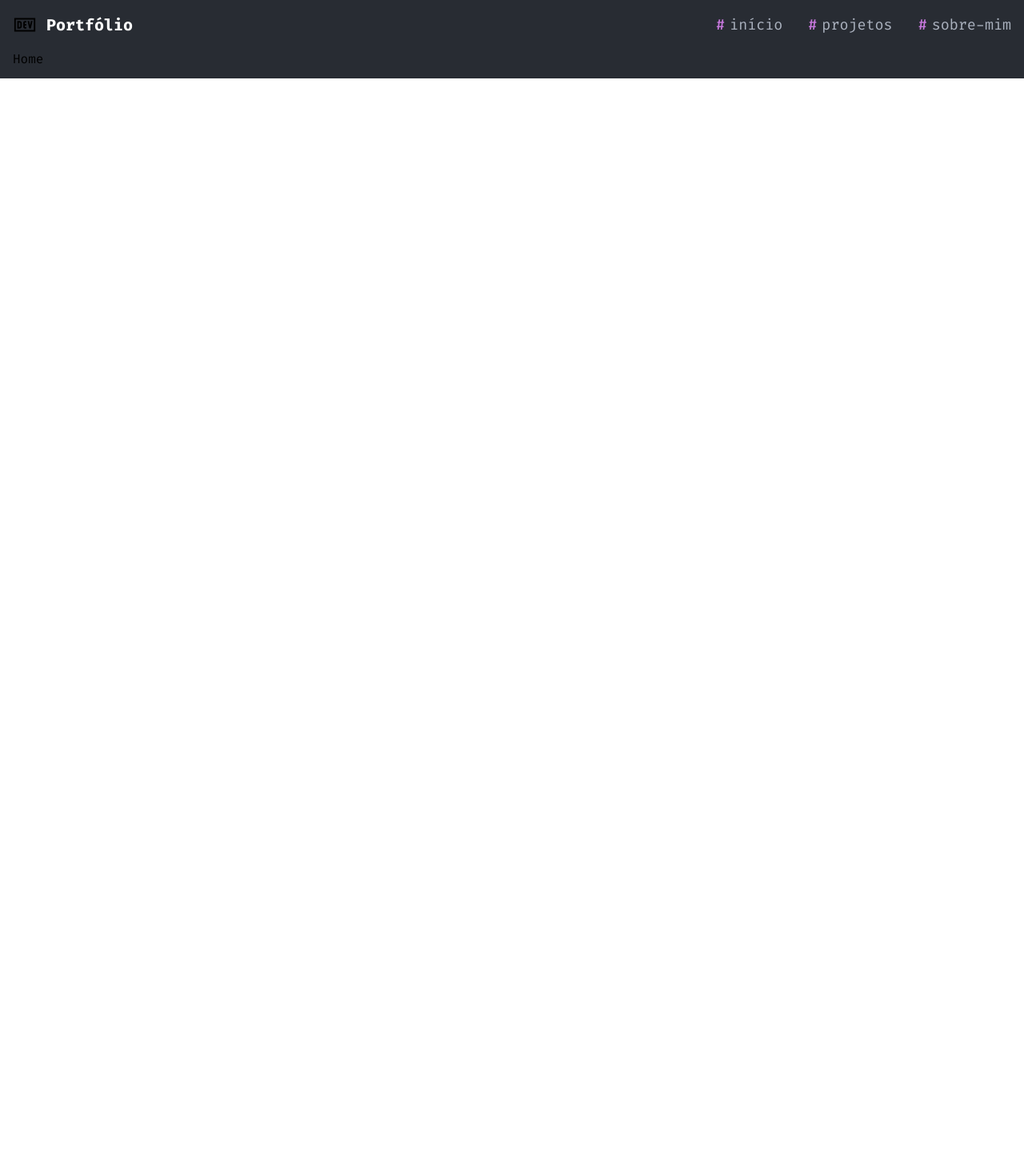
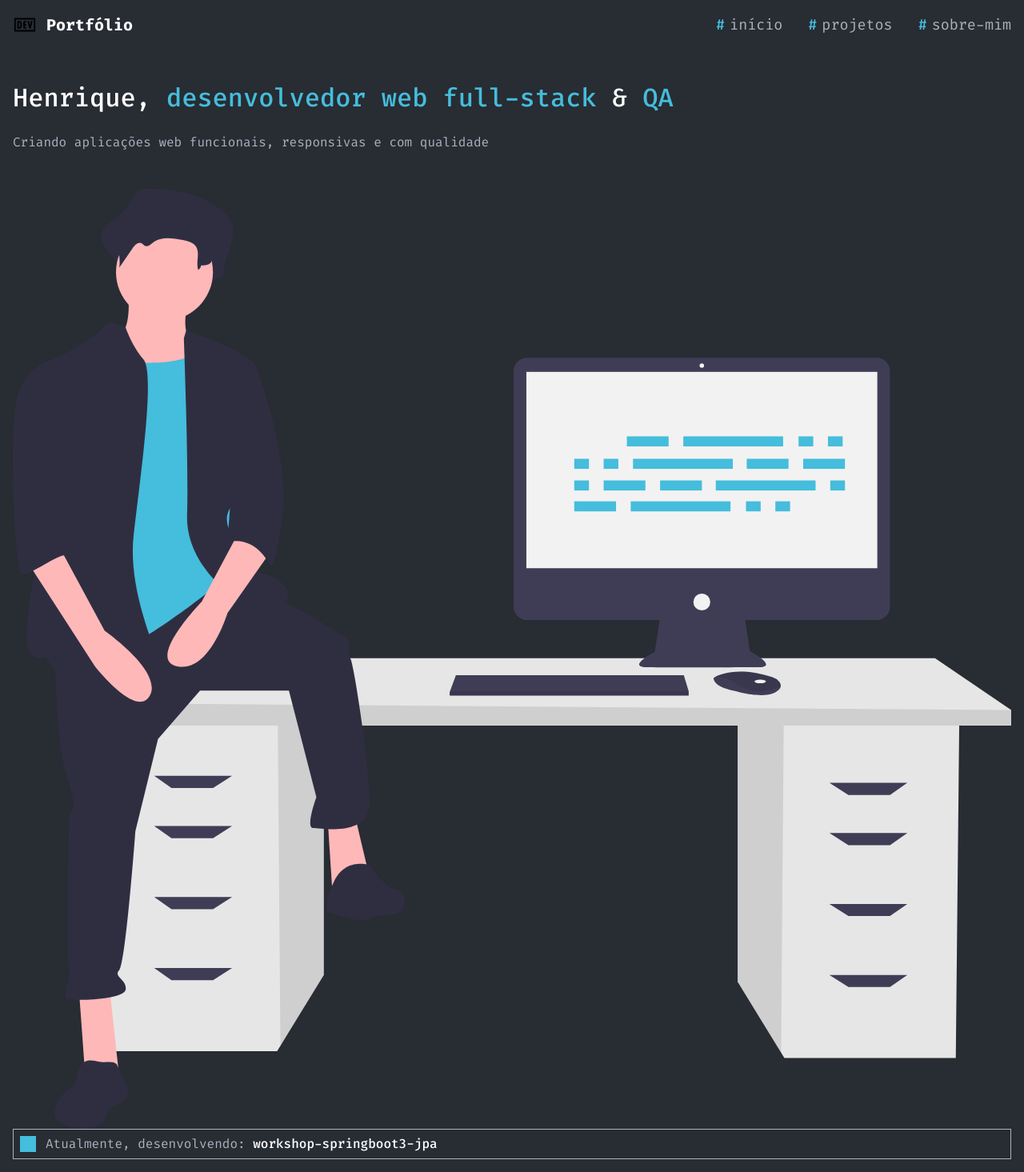
Before and after one commit to HenriqueContini/Portfolio, a React (Vite) app: page / in a window 1280 px wide. Shown: the whole page at 80% size. Before the commit the page ends 800 px from the top, so only its background shows below. Built offline with nearby package versions, Linux system fonts and the light colour scheme.

Commit message:
Feat: Banner

```diff
--- a/src/App.jsx
+++ b/src/App.jsx
@@ -5,7 +5,7 @@ import Header from "./components/header";
 
 const theme = {
   color: {
-    primary: "#C778DD",
+    primary: "#45BDDC",
     gray: "#ABB2BF",
     background: "#282C33",
     white: "#FFFFFF",
--- /dev/null
+++ b/src/components/banner/index.jsx
@@ -0,0 +1,35 @@
+import * as S from "./styles";
+import profileImg from "../../assets/profileImg.svg";
+import React from "react";
+import { RiCheckboxBlankFill } from "react-icons/ri";
+import { MdCircle } from "react-icons/md";
+import { FaSquareFull } from "react-icons/fa";
+
+export default function Banner() {
+  return (
+    <S.bannerContainer>
+      <S.textWrapper>
+        <S.bannerTitle>
+          Henrique, <span>desenvolvedor web full-stack</span> & <span>QA</span>
+        </S.bannerTitle>
+        <S.bannerText>
+          Criando aplicações web funcionais, responsivas e com qualidade
+        </S.bannerText>
+      </S.textWrapper>
+      <S.imageWrapper>
+        <S.bannerImage
+          src={profileImg}
+          alt="Imagem de uma pessoa orgulhosa de si mesma, ao lado de um computador"
+        />
+        <S.workingOnWrapper>
+          <S.workingOnIcon>
+            <FaSquareFull />
+          </S.workingOnIcon>
+          <S.workingOnText>
+            Atualmente, desenvolvendo: <span>workshop-springboot3-jpa</span>
+          </S.workingOnText>
+        </S.workingOnWrapper>
+      </S.imageWrapper>
+    </S.bannerContainer>
+  );
+}
--- /dev/null
+++ b/src/components/banner/styles.js
@@ -0,0 +1,68 @@
+import styled from "styled-components";
+
+export const bannerContainer = styled.section`
+  display: flex;
+  flex-direction: column;
+  gap: 50px;
+`;
+
+export const textWrapper = styled.article`
+  display: flex;
+  flex-direction: column;
+  gap: 26px;
+`;
+
+export const bannerTitle = styled.h2`
+  font-size: 2rem;
+  line-height: 2.75rem;
+  color: ${(props) => props.theme.color.white};
+  font-weight: 500;
+
+  & > span {
+    color: ${(props) => props.theme.color.primary};
+  }
+`;
+
+export const bannerText = styled.p`
+  font-size: 1rem;
+  color: ${(props) => props.theme.color.gray};
+`;
+
+export const imageWrapper = styled.div`
+  display: flex;
+  flex-direction: column;
+`;
+
+export const bannerImage = styled.img`
+  width: 100%;
+`;
+
+export const workingOnWrapper = styled.div`
+  display: flex;
+  flex-direction: row;
+  align-items: center;
+  gap: 12px;
+  padding: 8px;
+  border: 1px solid ${(props) => props.theme.color.gray};
+`;
+
+export const workingOnIcon = styled.div`
+  display: flex;
+  align-items: center;
+  font-size: 1.25rem;
+  color: ${(props) => props.theme.color.primary};
+`;
+
+export const workingOnText = styled.p`
+  font-size: 1rem;
+  color: ${(props) => props.theme.color.gray};
+  line-height: 20px;
+
+  & > span {
+    color: ${(props) => props.theme.color.white};
+    font-weight: 500;
+    overflow: hidden;
+
+    text-overflow: ellipsis;
+  }
+`;
--- a/src/components/header/styles.js
+++ b/src/components/header/styles.js
@@ -19,7 +19,7 @@ export const logoImg = styled.img`
 export const title = styled.h1`
   color: ${(props) => props.theme.color.white};
   font-weight: bold;
-  font-size: 1.25em;
+  font-size: 1.25rem;
 `;
 
 export const toggleSideNav = styled.div`
--- a/src/pages/home/index.jsx
+++ b/src/pages/home/index.jsx
@@ -1,5 +1,11 @@
 import React from "react";
+import Banner from "../../components/banner";
+import * as S from "./styles";
 
 export default function Home() {
-  return <div>Home</div>;
+  return (
+    <S.HomeContainer>
+      <Banner />
+    </S.HomeContainer>
+  );
 }
--- /dev/null
+++ b/src/pages/home/styles.js
@@ -0,0 +1,8 @@
+import styled from "styled-components";
+
+export const HomeContainer = styled.main`
+  display: flex;
+  flex-direction: column;
+  gap: 30px;
+  margin-top: 34px;
+`;
```
Also changed, not shown: src/assets/profileImg.svg (added).
